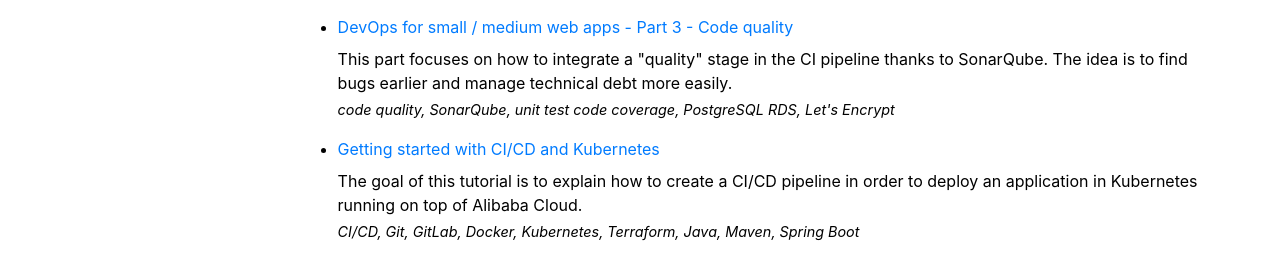
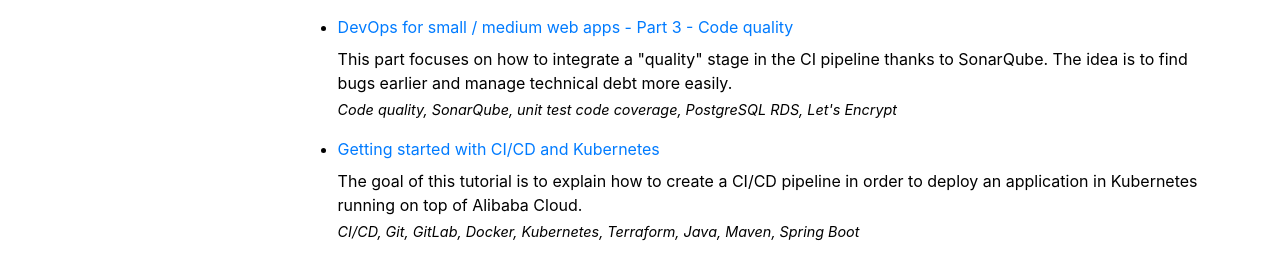
Before and after one commit to alibabacloud-howto/devops, a Jekyll site: the page built from index.md, in a window 1280 px wide. Shown: the part 739-995 px from the top of the page. Built offline with Jekyll 4.4.1, drawn with Linux system fonts in a browser that asks for light colours; our own code applies the rules of GitHub Pages for plain Markdown files.

Commit message:
Fix typo.

```diff
--- a/_data/tutorials.yml
+++ b/_data/tutorials.yml
@@ -21,7 +21,7 @@
   description: >-
     This part focuses on how to integrate a "quality" stage in the CI pipeline thanks to SonarQube. The idea is
     to find bugs earlier and manage technical debt more easily.
-  concepts: code quality, SonarQube, unit test code coverage, PostgreSQL RDS, Let's Encrypt
+  concepts: Code quality, SonarQube, unit test code coverage, PostgreSQL RDS, Let's Encrypt
 - name: Getting started with CI/CD and Kubernetes
   link: tutorials/getting_started_with_devops_with_kubernetes/README.html
   description: >-
```
